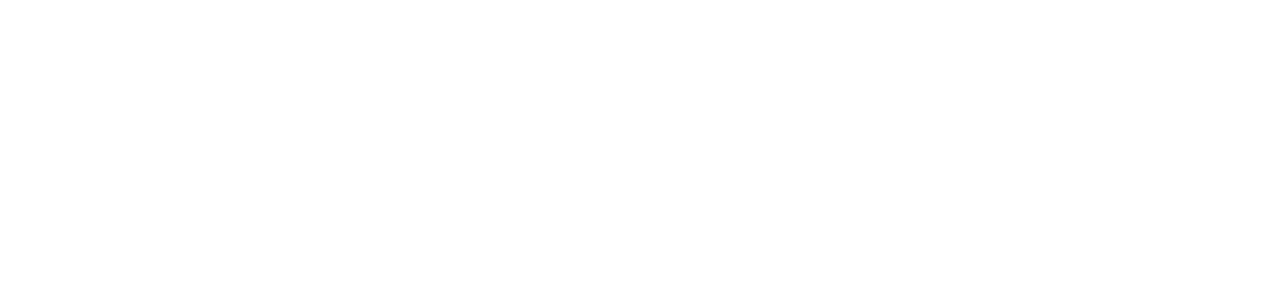
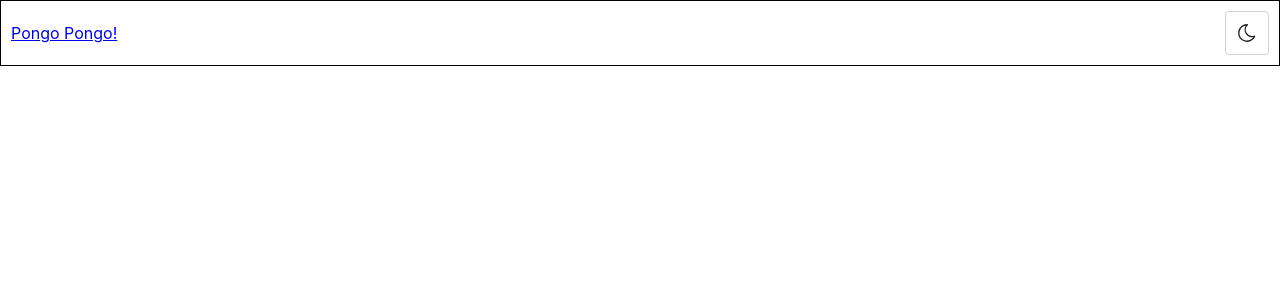
Before and after one commit to alexisradice/42Transcendance, a React (Vite) app in the folder srcs/frontend/app/: page / in a window 1280 px wide. Shown: the top 300 px of the page. Built offline with nearby package versions, Linux system fonts and the light colour scheme.

Commit message:
Add header

```diff
--- /dev/null
+++ b/srcs/frontend/app/src/components/ColorSchemeToggle/ColorSchemeToggle.module.css
@@ -0,0 +1,24 @@
+.icon {
+  width: rem(22px);
+  height: rem(22px);
+}
+
+.dark {
+  @mixin dark  {
+    display: none;
+  }
+
+  @mixin light {
+    display: block;
+  }
+}
+
+.light {
+  @mixin light {
+    display: none;
+  }
+
+  @mixin dark  {
+    display: block;
+  }
+}
--- a/srcs/frontend/app/src/components/ColorSchemeToggle/ColorSchemeToggle.tsx
+++ b/srcs/frontend/app/src/components/ColorSchemeToggle/ColorSchemeToggle.tsx
@@ -1,13 +1,23 @@
-import { Button, Group, useMantineColorScheme } from '@mantine/core';
+import cx from 'clsx';
+import { ActionIcon, useMantineColorScheme, useComputedColorScheme, Group } from '@mantine/core';
+import { IconSun, IconMoon } from '@tabler/icons-react';
+import classes from './ColorSchemeToggle.module.css';
 
 export function ColorSchemeToggle() {
   const { setColorScheme } = useMantineColorScheme();
+  const computedColorScheme = useComputedColorScheme('light', { getInitialValueInEffect: true });
 
   return (
-    <Group justify="center" mt="xl">
-      <Button onClick={() => setColorScheme('light')}>Light</Button>
-      <Button onClick={() => setColorScheme('dark')}>Dark</Button>
-      <Button onClick={() => setColorScheme('auto')}>Auto</Button>
+    <Group justify="center">
+      <ActionIcon
+        onClick={() => setColorScheme(computedColorScheme === 'light' ? 'dark' : 'light')}
+        variant="default"
+        size="xl"
+        aria-label="Toggle color scheme"
+      >
+        <IconSun className={cx(classes.icon, classes.light)} stroke={1.5} />
+        <IconMoon className={cx(classes.icon, classes.dark)} stroke={1.5} />
+      </ActionIcon>
     </Group>
   );
 }
--- a/srcs/frontend/app/src/components/ErrorDisplay/ErrorDisplay.tsx
+++ b/srcs/frontend/app/src/components/ErrorDisplay/ErrorDisplay.tsx
@@ -8,7 +8,7 @@
   message?: string;
 }
 
-export function ErrorDisplay({ status, message }: Props) {
+export default function ErrorDisplay({ status, message }: Props) {
   return (
     <div id="error-page" className={classes.message}>
       <h1>Oops!</h1>
--- /dev/null
+++ b/srcs/frontend/app/src/components/Header/Header.module.css
@@ -0,0 +1,18 @@
+.header {
+  width: 100%;
+  display: flex;
+  justify-content: space-between;
+  align-items: center;
+  padding: 10px;
+
+  @mixin dark {
+    border: 1px solid white;
+  }
+
+  @mixin light {
+    border: 1px solid black;
+  }
+}
+
+.title {
+}
--- /dev/null
+++ b/srcs/frontend/app/src/components/Header/Header.tsx
@@ -0,0 +1,14 @@
+import { Link } from 'react-router-dom';
+import { ColorSchemeToggle } from '../ColorSchemeToggle/ColorSchemeToggle';
+import classes from './Header.module.css';
+
+export default function Header() {
+  return (
+    <div className={classes.header}>
+      <div className={classes.title}>
+        <Link to='/'>Pongo Pongo!</Link>
+      </div>
+      <ColorSchemeToggle />
+    </div>
+  );
+}
--- a/srcs/frontend/app/src/pages/Error.page.tsx
+++ b/srcs/frontend/app/src/pages/Error.page.tsx
@@ -1,5 +1,5 @@
 import { isRouteErrorResponse, useRouteError } from 'react-router-dom';
-import { ErrorDisplay } from '../components/ErrorDisplay/ErrorDisplay';
+import ErrorDisplay from '../components/ErrorDisplay/ErrorDisplay';
 
 const ErrorPage = () => {
   const error = useRouteError();
--- a/srcs/frontend/app/src/pages/Main.page.tsx
+++ b/srcs/frontend/app/src/pages/Main.page.tsx
@@ -1,8 +1,10 @@
 import { Outlet } from 'react-router-dom';
+import Header from '../components/Header/Header';
 
 export function MainPage() {
   return (
     <>
+      <Header />
       <Outlet />
     </>
   );
```
